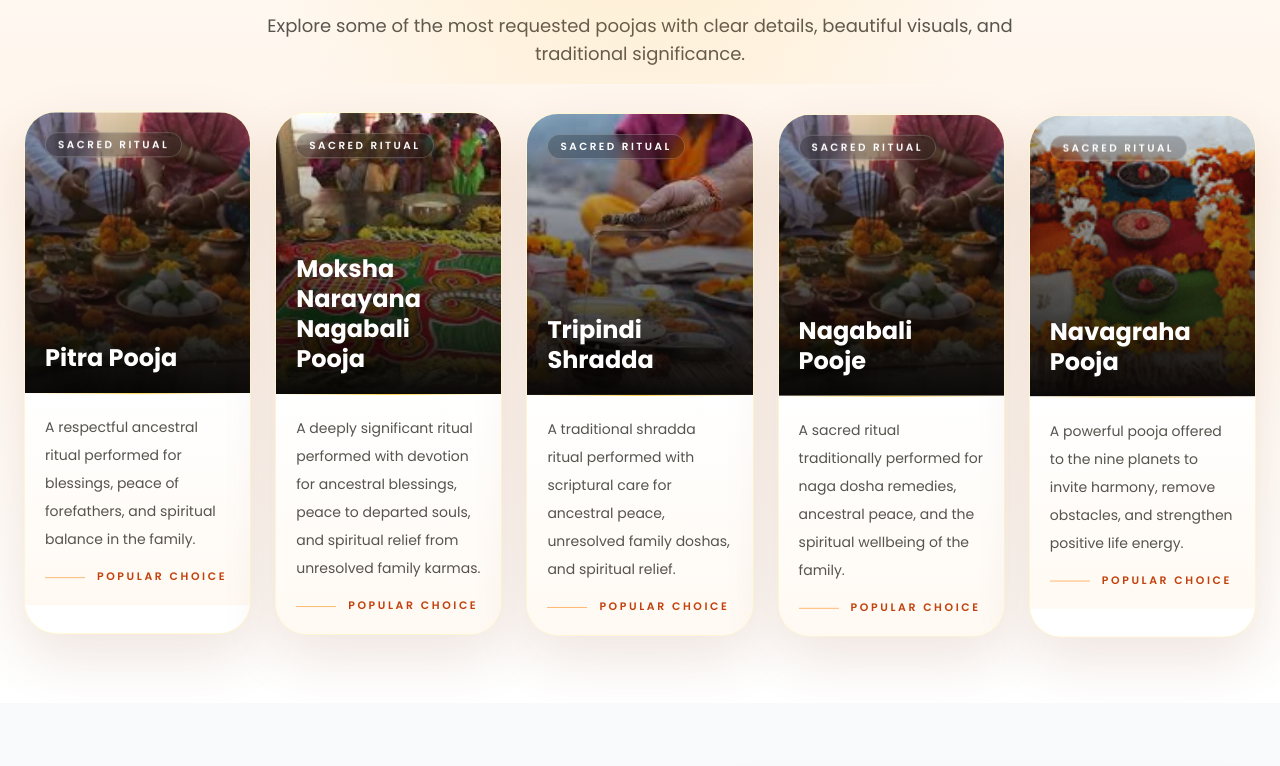
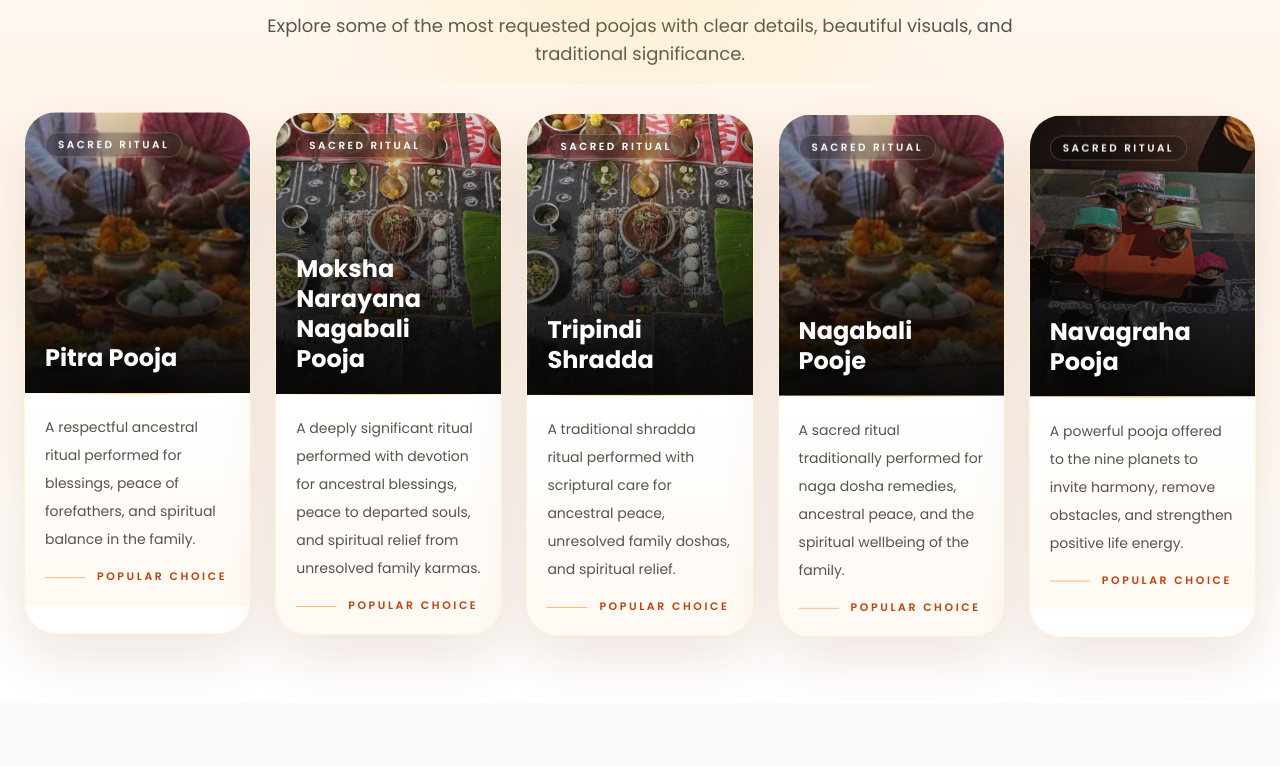
Before and after one commit to manjeshpatagar/Gokarn_purohit, a Next.js app: page / in a window 1280 px wide. Shown: the part 1819-2585 px from the top of the page. Built offline with nearby package versions, Linux system fonts and the light colour scheme.

Commit message:
all are chnaged

```diff
--- a/app/HomePageClient.tsx
+++ b/app/HomePageClient.tsx
@@ -36,14 +36,14 @@ const popularPoojaContent = {
         title: "Moksha Narayana Nagabali Pooja",
         description:
           "A deeply significant ritual performed with devotion for ancestral blessings, peace to departed souls, and spiritual relief from unresolved family karmas.",
-        image: "/images/popular-ashlesha-bali.jpeg",
+        image: "/images/gallery-tripindi-narayana-bali.jpeg",
         imagePosition: "center 28%",
       },
       {
         title: "Tripindi Shradda",
         description:
           "A traditional shradda ritual performed with scriptural care for ancestral peace, unresolved family doshas, and spiritual relief.",
-        image: "/images/pooja-shraddha.jpeg",
+        image: "/images/gallery-tripindi-narayana-bali.jpeg",
         imagePosition: "center",
       },
       {
@@ -57,7 +57,7 @@ const popularPoojaContent = {
         title: "Navagraha Pooja",
         description:
           "A powerful pooja offered to the nine planets to invite harmony, remove obstacles, and strengthen positive life energy.",
-        image: "/images/popular-navagraha-puja.png",
+        image: "/images/gallery-ganapati-pooja.jpeg",
         imagePosition: "center 35%",
       },
     ],
@@ -81,14 +81,14 @@ const popularPoojaContent = {
         title: "ಮೋಕ್ಷ ನಾರಾಯಣ ನಾಗಬಲಿ ಪೂಜೆ",
         description:
           "ಪಿತೃಗಳ ಅನುಗ್ರಹ, ಅಗಲಿದ ಆತ್ಮಗಳ ಶಾಂತಿ ಮತ್ತು ಕುಟುಂಬದ ಅನಿರ್ವಚಿತ ಕರ್ಮಗಳಿಂದ ಆತ್ಮಿಕ ಪರಿಹಾರಕ್ಕಾಗಿ ಭಕ್ತಿಯಿಂದ ನೆರವೇರಿಸುವ ಮಹತ್ವದ ಪೂಜೆ.",
-        image: "/images/popular-ashlesha-bali.jpeg",
+        image: "/images/gallery-tripindi-narayana-bali.jpeg",
         imagePosition: "center 28%",
       },
       {
         title: "ತ್ರಿಪಿಂಡಿ ಶ್ರಾದ್ಧ",
         description:
           "ಪಿತೃಶಾಂತಿ, ಕುಟುಂಬದ ದೋಷ ನಿವಾರಣೆ ಮತ್ತು ಆತ್ಮಿಕ ನೆಮ್ಮದಿಗಾಗಿ ಶಾಸ್ತ್ರೋಕ್ತವಾಗಿ ನೆರವೇರಿಸುವ ಶ್ರಾದ್ಧ ವಿಧಿ.",
-        image: "/images/pooja-shraddha.jpeg",
+        image: "/images/gallery-tripindi-narayana-bali.jpeg",
         imagePosition: "center",
       },
       {
@@ -102,7 +102,7 @@ const popularPoojaContent = {
         title: "ನವಗ್ರಹ ಪೂಜೆ",
         description:
           "ಒಂಬತ್ತು ಗ್ರಹಗಳ ಅನುಗ್ರಹಕ್ಕಾಗಿ, ಅಡಚಣೆಗಳನ್ನು ದೂರಿಸಲು ಮತ್ತು ಸಕಾರಾತ್ಮಕ ಜೀವನಶಕ್ತಿಯನ್ನು ಹೆಚ್ಚಿಸಲು ನೆರವೇರಿಸುವ ಶಕ್ತಿಯುತ ಪೂಜೆ.",
-        image: "/images/popular-navagraha-puja.png",
+        image: "/images/gallery-ganapati-pooja.jpeg",
         imagePosition: "center 35%",
       },
     ],
--- a/components/Gallery.tsx
+++ b/components/Gallery.tsx
@@ -37,7 +37,7 @@ const galleryContent = {
         imagePosition: "center",
       },
       {
-        image: "/images/gallery-navagraha-pooja.jpeg",
+        image: "/images/gallery-ganapati-pooja.jpeg",
         title: "Navagraha Pooja",
         subtitle: "Planetary pooja setup arranged with care for harmony, balance, and positive energy.",
         imagePosition: "center",
@@ -108,7 +108,7 @@ const galleryContent = {
         imagePosition: "center",
       },
       {
-        image: "/images/gallery-navagraha-pooja.jpeg",
+        image: "/images/gallery-ganapati-pooja.jpeg",
         title: "ನವಗ್ರಹ ಪೂಜೆ",
         subtitle: "ಸೌಹಾರ್ದ, ಸಮತೋಲನ ಮತ್ತು ಶುಭಶಕ್ತಿಗಾಗಿ ಕಾಳಜಿಯಿಂದ ಸಿದ್ಧಪಡಿಸಲಾದ ನವಗ್ರಹ ಪೂಜಾ ವ್ಯವಸ್ಥೆ.",
         imagePosition: "center",
```
Also changed, not shown: 25 other files (tests, documents, lock files or other folders).
